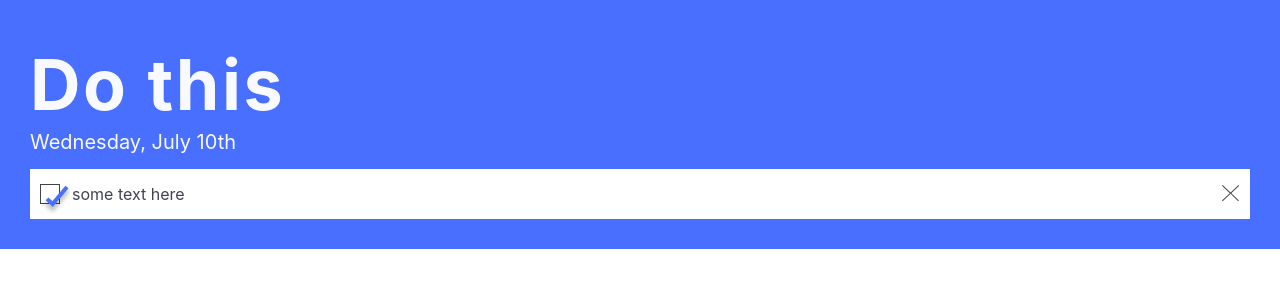
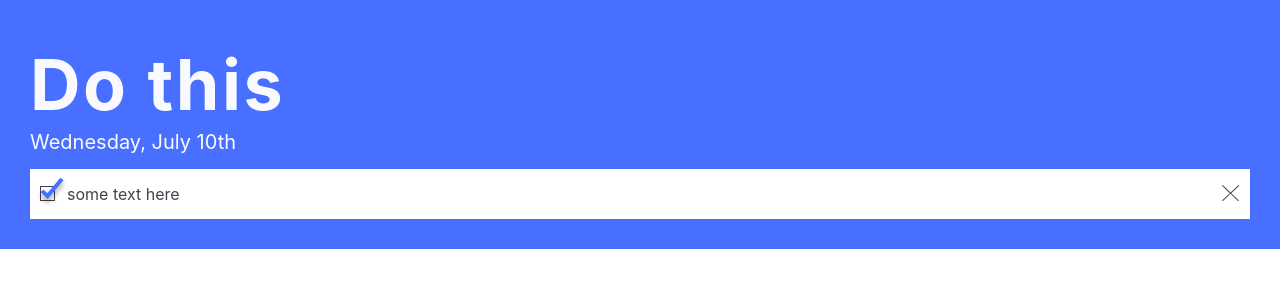
Before and after one commit to luiscarlin/context-hooks-flux, a React (Vite) app: page / in a window 1280 px wide. Shown: the top 300 px of the page. Built offline with nearby package versions, Linux system fonts and the light colour scheme.

Commit message:
Update todo.scss

```diff
--- a/src/components/Todo/todo.scss
+++ b/src/components/Todo/todo.scss
@@ -10,12 +10,18 @@
   background: $surface;
 
   .todo__checkbox {
-    height: 2rem;
-    width: 2rem;
+    height: 1.5rem;
+    width: 1.5rem;
     margin: 0 1rem;
     border-style: solid;
     border-width: 1px;
     border-color: $onSurface;
+    position: relative;
+    svg {
+      position: absolute;
+      top: -10px;
+      left: -5px;
+    }
   }
 
   .todo__task {
```
